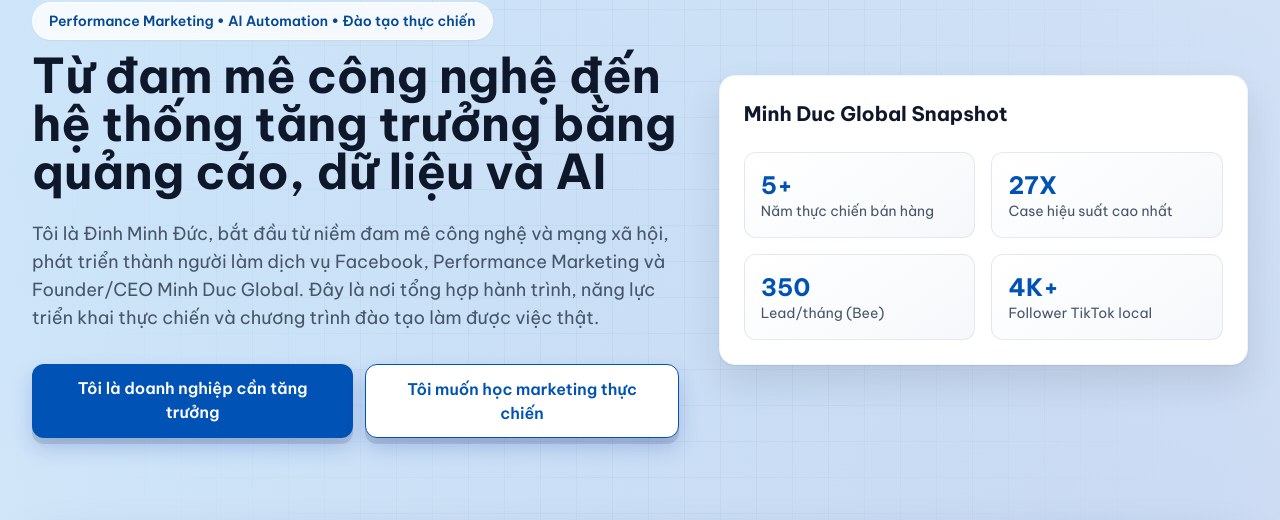
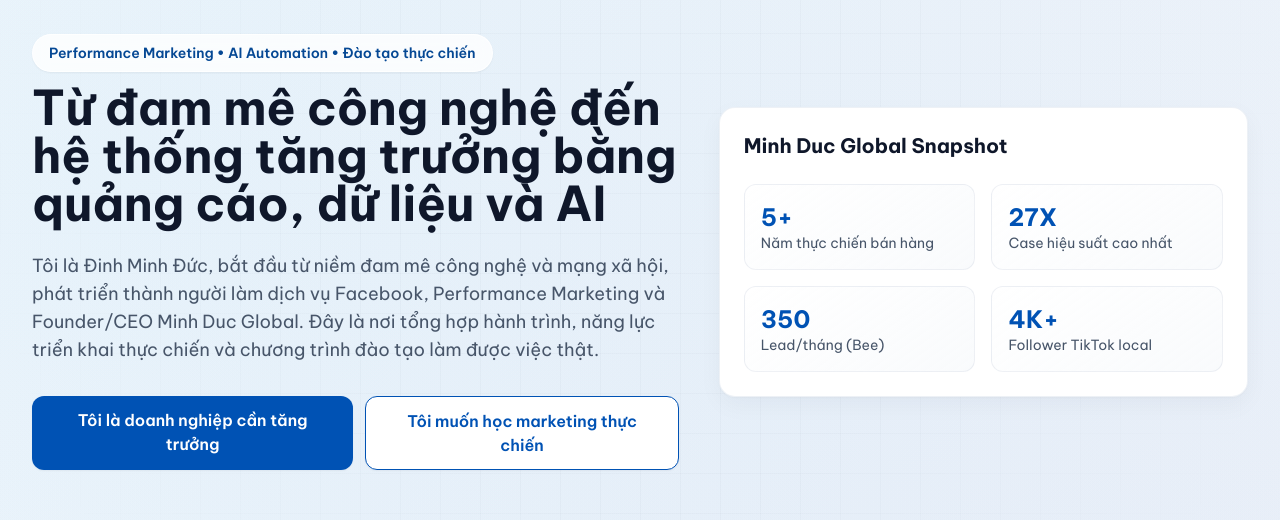
Before and after one commit to khiteduy/landing-page-minhduc, a React (Vite) app: page / in a window 1280 px wide. Shown: the part 207-727 px from the top of the page. Built offline with nearby package versions, Linux system fonts and the light colour scheme; no server answers.

Commit message:
ui: improve design system and layout rhythm

```diff
--- a/src/App.jsx
+++ b/src/App.jsx
@@ -304,7 +304,7 @@
         )}
       </header>
 
-      <section className="section-container py-16 lg:py-24">
+      <section className="section-container py-20 lg:py-32">
         <div className="grid gap-10 lg:grid-cols-[1.1fr_0.9fr] lg:items-center">
           <div>
             <p className="mb-3 inline-block rounded-full border border-white/80 bg-white/80 px-4 py-2 text-sm font-semibold text-brand-800 shadow-sm backdrop-blur">Performance Marketing • AI Automation • Đào tạo thực chiến</p>
@@ -343,7 +343,7 @@
         </div>
       </section>
 
-      <section id="story" className="section-container pb-16 lg:pb-24">
+      <section id="story" className="section-container pb-20 lg:pb-32">
         <div className="story-hero card-3d reveal-on-scroll p-6 sm:p-8 lg:p-10">
           <div className="story-grid gap-8 lg:gap-12">
             <aside className="story-sticky">
@@ -403,7 +403,7 @@
         </div>
       </section>
 
-      <section id="services" className="section-container pb-16 lg:pb-24">
+      <section id="services" className="section-container pb-20 lg:pb-32">
         <h2 className="text-2xl font-bold sm:text-3xl">Dịch vụ chính của Minh Duc Global</h2>
         <div className="mt-8 grid gap-6 md:grid-cols-2">
           {services.map((s) => (
@@ -420,7 +420,7 @@
         </div>
       </section>
 
-      <section id="cases" className="section-container pb-16 lg:pb-24">
+      <section id="cases" className="section-container pb-20 lg:pb-32">
         <div className="cases-hero card-3d reveal-on-scroll mb-8 rounded-3xl p-6 sm:p-8">
           <p className="text-xs font-semibold uppercase tracking-[0.16em] text-brand-200">Achievement Highlights</p>
           <h2 className="mt-2 text-3xl font-extrabold text-white sm:text-4xl">Case Study thực chiến</h2>
@@ -488,7 +488,7 @@
         </div>
       </section>
 
-      <section id="courses" className="section-container pb-16 lg:pb-24">
+      <section id="courses" className="section-container pb-20 lg:pb-32">
         <h2 className="text-2xl font-bold sm:text-3xl">Khóa học marketing thực chiến</h2>
         <div className="mt-8 grid gap-6 md:grid-cols-2">
           {courses.map((c) => (
@@ -505,7 +505,7 @@
         </div>
       </section>
 
-      <section id="feedback" className="section-container pb-16 lg:pb-24">
+      <section id="feedback" className="section-container pb-20 lg:pb-32">
         <div className="grid gap-6 lg:grid-cols-2">
           <article className="card card-3d p-6">
             <h2 className="text-2xl font-bold">Feedback học viên</h2>
@@ -549,7 +549,7 @@
         </div>
       </section>
 
-      <section id="contact" className="section-container pb-24">
+      <section id="contact" className="section-container pb-32">
         <div className="card card-3d p-8">
           {contactForm.success ? (
             <div className="flex flex-col items-center justify-center py-12 text-center">
@@ -666,7 +666,7 @@
         </div>
       </section>
 
-      <section id="toolkit" className="section-container pb-24">
+      <section id="toolkit" className="section-container pb-32">
         <div className="toolkit-hero card-3d reveal-on-scroll rounded-3xl p-8 sm:p-10">
           {toolkitForm.success ? (
             <div className="flex flex-col items-center justify-center py-12 text-center">
--- a/src/styles.css
+++ b/src/styles.css
@@ -14,11 +14,14 @@
 body {
   margin: 0;
   background:
-    radial-gradient(circle at 10% 5%, rgba(56, 189, 248, 0.15) 0%, transparent 30%),
-    radial-gradient(circle at 88% 12%, rgba(30, 64, 175, 0.17) 0%, transparent 35%),
-    linear-gradient(180deg, #f5f9ff 0%, #ffffff 48%, #f8fbff 100%);
+    radial-gradient(circle at 10% 5%, rgba(56, 189, 248, 0.07) 0%, transparent 25%),
+    radial-gradient(circle at 90% 15%, rgba(30, 64, 175, 0.08) 0%, transparent 30%),
+    linear-gradient(180deg, #f8fafc 0%, #ffffff 40%, #f8fafc 100%);
   color: var(--text);
   font-family: "Be Vietnam Pro", "Segoe UI", sans-serif;
+  text-rendering: optimizeLegibility;
+  -webkit-font-smoothing: antialiased;
+  -moz-osx-font-smoothing: grayscale;
 }
 
 .section-container {
@@ -26,7 +29,8 @@
 }
 
 .card {
-  @apply rounded-2xl bg-white shadow-soft border border-slate-100;
+  @apply rounded-2xl bg-white border border-slate-200/60;
+  box-shadow: 0 1px 3px rgba(15, 23, 42, 0.03), 0 8px 24px rgba(15, 23, 42, 0.04);
 }
 
 .mesh-bg {
@@ -35,42 +39,49 @@
   pointer-events: none;
   z-index: -1;
   background-image:
-    linear-gradient(rgba(15, 23, 42, 0.03) 1px, transparent 1px),
-    linear-gradient(90deg, rgba(15, 23, 42, 0.03) 1px, transparent 1px);
-  background-size: 36px 36px;
-  mask-image: radial-gradient(circle at center, black 30%, transparent 80%);
+    linear-gradient(rgba(15, 23, 42, 0.02) 1px, transparent 1px),
+    linear-gradient(90deg, rgba(15, 23, 42, 0.02) 1px, transparent 1px);
+  background-size: 40px 40px;
+  mask-image: radial-gradient(circle at center, black 40%, transparent 90%);
 }
 
 .card-3d {
+  @apply border border-slate-200/60 rounded-2xl;
   box-shadow:
-    0 2px 0 rgba(255, 255, 255, 0.9) inset,
-    0 1px 2px rgba(15, 23, 42, 0.06),
-    0 18px 36px rgba(15, 23, 42, 0.11);
-  transition: transform 0.25s ease, box-shadow 0.25s ease;
+    0 1px 3px rgba(15, 23, 42, 0.03),
+    0 8px 24px rgba(15, 23, 42, 0.04);
+  transition: transform 0.3s cubic-bezier(0.16, 1, 0.3, 1), box-shadow 0.3s cubic-bezier(0.16, 1, 0.3, 1), border-color 0.3s ease;
 }
 
 .card-3d:hover {
-  transform: translateY(-3px);
+  transform: translateY(-4px);
+  border-color: rgba(30, 64, 175, 0.15);
   box-shadow:
-    0 2px 0 rgba(255, 255, 255, 0.9) inset,
-    0 2px 6px rgba(15, 23, 42, 0.08),
-    0 22px 40px rgba(15, 23, 42, 0.14);
+    0 12px 30px rgba(15, 23, 42, 0.08),
+    0 4px 8px rgba(15, 23, 42, 0.02);
 }
 
 .glass {
-  background: linear-gradient(145deg, rgba(255, 255, 255, 0.9), rgba(241, 245, 249, 0.7));
-  border: 1px solid rgba(148, 163, 184, 0.22);
-  backdrop-filter: blur(4px);
+  background: linear-gradient(145deg, rgba(255, 255, 255, 0.95), rgba(248, 250, 252, 0.85));
+  border: 1px solid rgba(148, 163, 184, 0.15);
+  backdrop-filter: blur(8px);
 }
 
 .btn-3d {
-  box-shadow: 0 6px 0 rgba(15, 23, 42, 0.12), 0 10px 20px rgba(30, 64, 175, 0.22);
-  transition: transform 0.2s ease, box-shadow 0.2s ease;
+  box-shadow: 0 1px 2px rgba(15, 23, 42, 0.05);
+  transition: transform 0.2s cubic-bezier(0.16, 1, 0.3, 1), box-shadow 0.2s cubic-bezier(0.16, 1, 0.3, 1), background-color 0.2s ease, border-color 0.2s ease;
 }
 
 .btn-3d:hover {
-  transform: translateY(-1px);
-  box-shadow: 0 8px 0 rgba(15, 23, 42, 0.12), 0 14px 22px rgba(30, 64, 175, 0.24);
+  transform: translateY(-1.5px);
+  box-shadow:
+    0 8px 20px rgba(30, 64, 175, 0.15),
+    0 2px 4px rgba(15, 23, 42, 0.04);
+}
+
+.btn-3d:active {
+  transform: translateY(0.5px);
+  box-shadow: 0 1px 2px rgba(15, 23, 42, 0.05);
 }
 
 .story-line {
```
